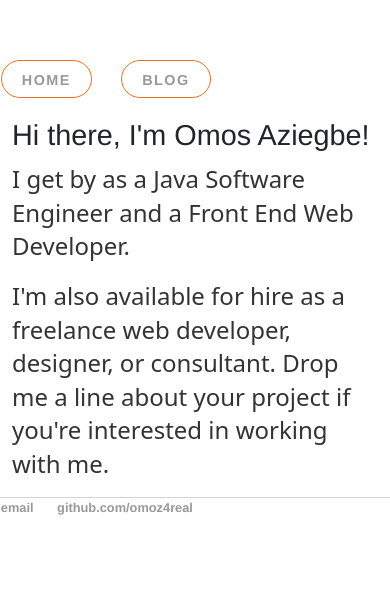
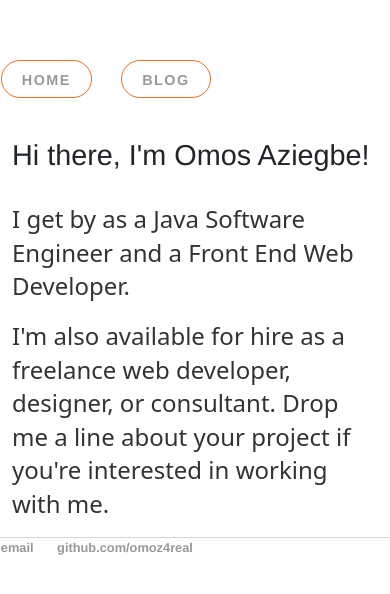
Before and after one commit to omoz4real/omoz4real.github.io, a Jekyll site: the page built from index.html, in a window 390 px wide. Shown: the top 594 px of the page. Built offline with Jekyll 4.4.1, drawn with Linux system fonts in a browser that asks for light colours.

Commit message:
Update main.css

```diff
--- a/css/main.css
+++ b/css/main.css
@@ -108,5 +108,6 @@ ul.posts li {
 		font-size: 1.8em !important;
 		margin-top: 10px;
 	margin-bottom: 10px;
+		padding: 20px 0 !important;
 	}
 }
```
